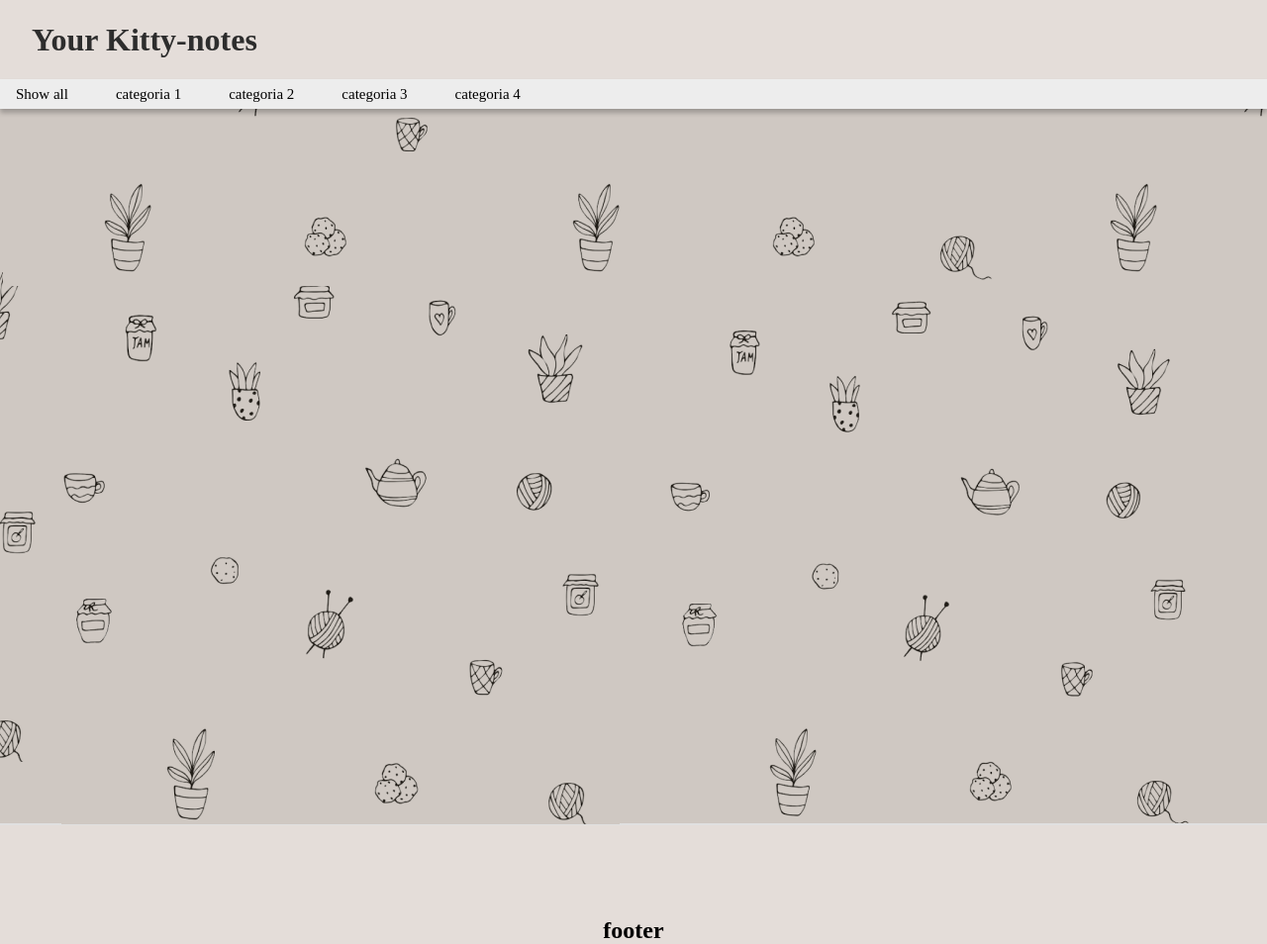
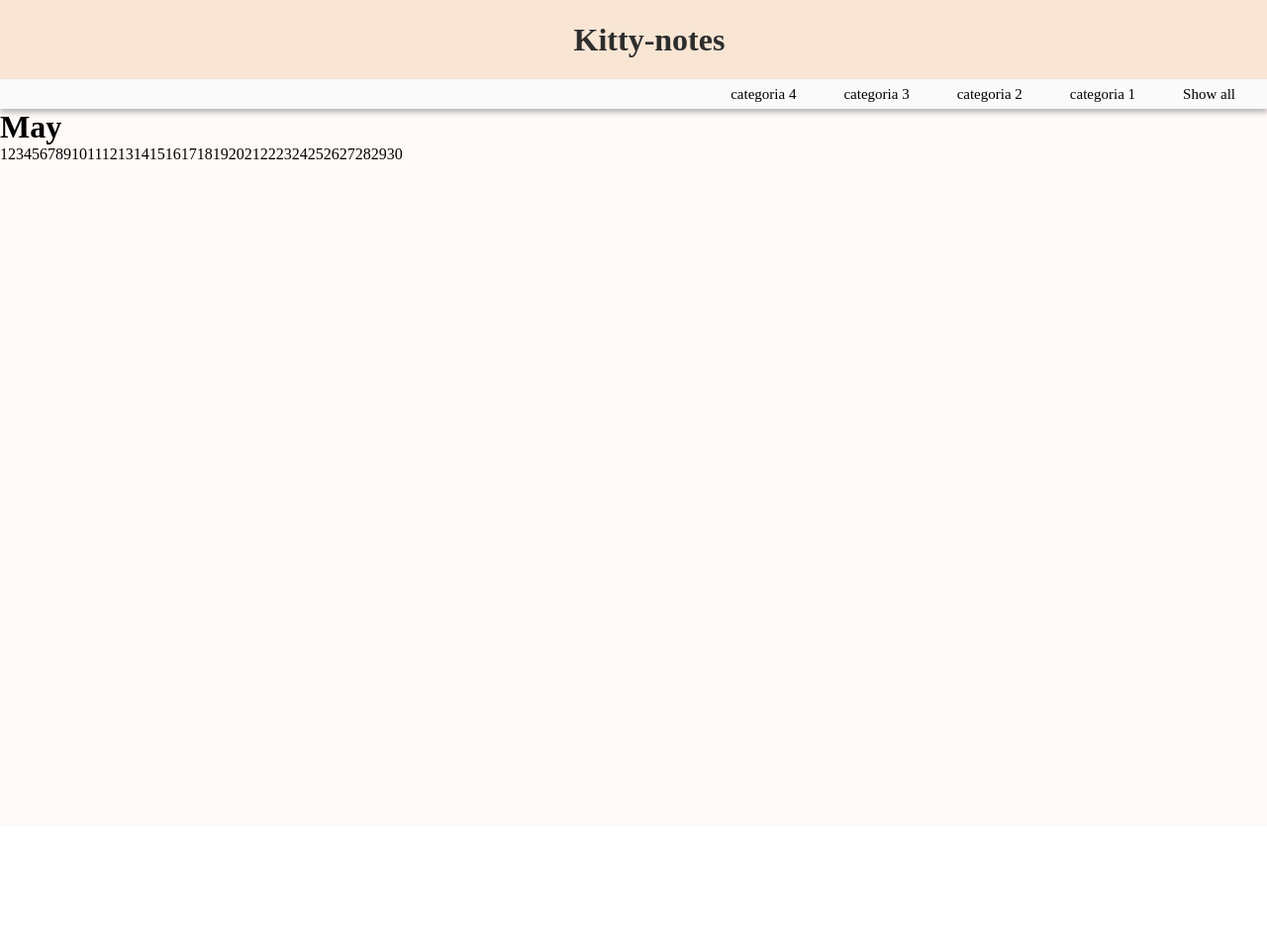
Before and after one commit to orwen97/kittyNotes, a plain HTML site: page index.html in a window 1280 px wide. Shown: the whole page at 99% size. After the commit the page ends 834 px from the top, so only its background shows below. Drawn offline with Linux system fonts and the light colour scheme.

Commit message:
cambios en css y proceso de calendar en js

```diff
--- a/css/style.css
+++ b/css/style.css
@@ -5,9 +5,9 @@
 }
 
 .headerPage {
-    background: #e4ddd9;
+    background: #f8e5d4;
     height: 5rem;
-    display: flex;
+    display: grid;
 }
 
 .headerPage h1 {
@@ -15,21 +15,22 @@
     align-self: center;
     padding-left: 2rem;
     font-size: 2rem;
+    justify-self: center;
 }
 
 .mainClass {
-    background-image: url("../assets/background-main.png");
+    background-color: #fffaf7;
     width: 100%;
     height: 47.125rem;
     position: static;
 }
 .navBar {
-    background-color: #f1f1f1;
+    background-color: #FAFAFA;
     height: 1.875rem;
-    background: #EDEDED;
     box-shadow: 0rem 0.25rem 0.3rem rgba(0, 0, 0, 0.25);
     display: flex;
     align-items: center;
+    justify-content: end;
 }
 
 .navBar a {
@@ -40,11 +41,6 @@
     padding-left: 1rem;
 }
 
-.footerClass {
-    background-color: #e4ddd9;
-    height: 7.5rem;
-    display: flex;
-    justify-content: center;
-    align-items: flex-end;
-    position: static;
+#month {
+    /* font-size: 55rem; */
 }
--- a/index.html
+++ b/index.html
@@ -10,22 +10,23 @@
 <body>
     <header>
         <div class="headerPage">
-            <h1>Your Kitty-notes</h1>
+            <h1>Kitty-notes</h1>
         </div>
     </header>
     <main class="mainClass">
         <div class="navBar">
+            <a href="">categoria 4</a>
+            <a href="">categoria 3</a>
+            <a href="">categoria 2</a>
+            <a href="">categoria 1</a>
             <a href="">Show all</a>
-            <a href="">categoria 1</a>
-            <a href="">categoria 2</a>
-            <a href="">categoria 3</a>
-            <a href="">categoria 4</a>
+        </div>
+        <div id="calendarSection">
+            <h1 id="month"></h1>
+            <div id="numbers"></div>
         </div>
     </main>
     <footer>
-        <div class="footerClass">
-            <h2>footer</h2>
-        </div>
     </footer>
 
     <!-- scripts! -->
--- a/js/index.js
+++ b/js/index.js
@@ -0,0 +1,26 @@
+// calendar section
+//
+const days = [1, 2, 3, 4, 5, 6, 7, 8, 9, 10, 11, 12, 13, 14, 15,
+    16, 17, 18, 19, 20, 21, 22, 23, 24, 25, 26, 27, 28, 29, 30, 31];
+
+const months = ["January", "February", "March", "April", "May", "June",
+"July", "August", "September", "October", "November", "December"];
+
+// function para iterar numeros del mes de lista days
+function setDaysOn(array) {
+    let result = []
+    for (let i= 0; i < 30; i++) {
+        result += array[i];
+    };
+    return result;
+};
+
+// trabajando en el dom
+
+const MONTH = document.getElementById("month");
+MONTH.innerText = months[4];
+
+const NUMBERS = document.getElementById("numbers");
+NUMBERS.innerText = setDaysOn(days);
+
+//
```
